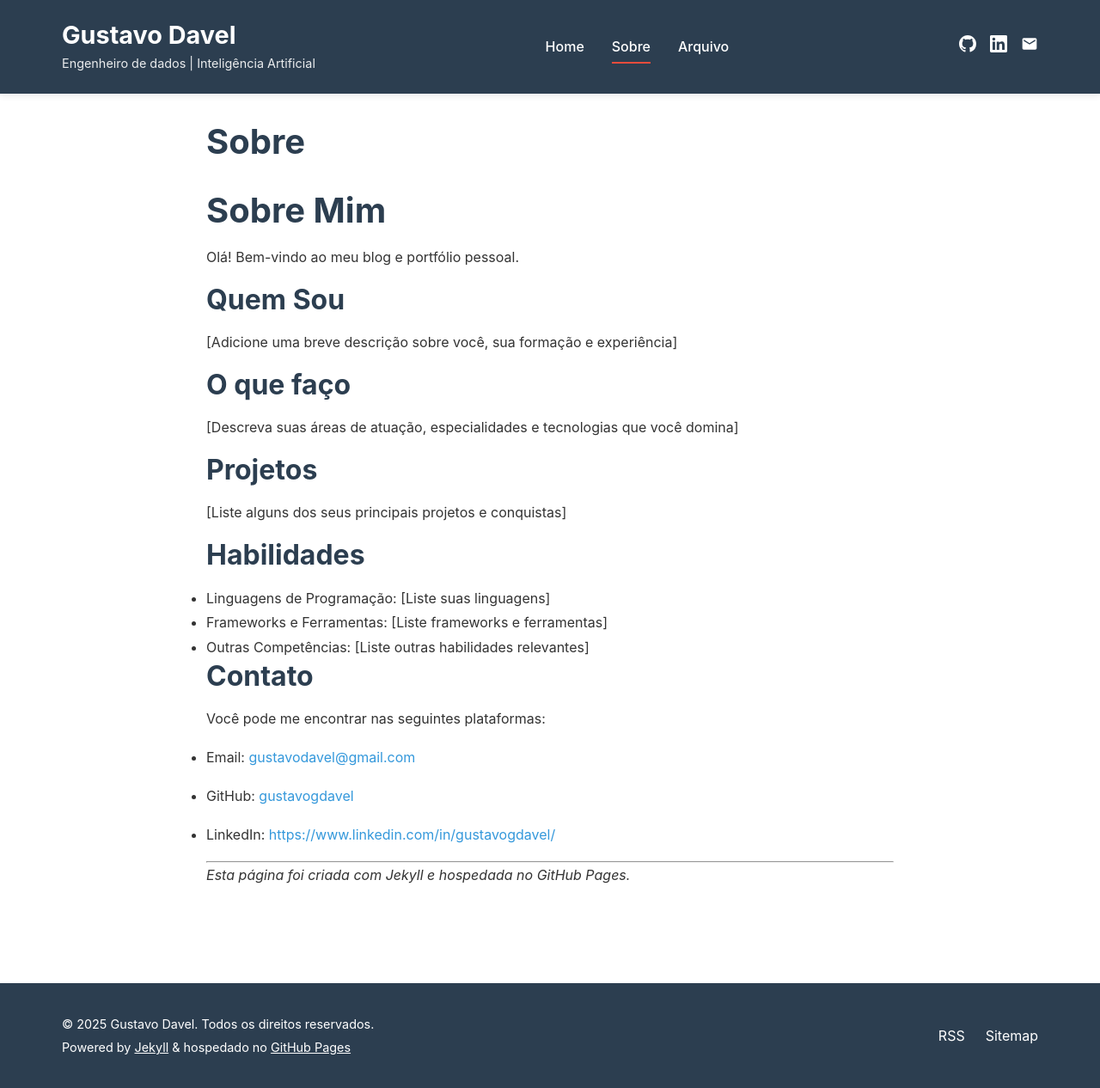
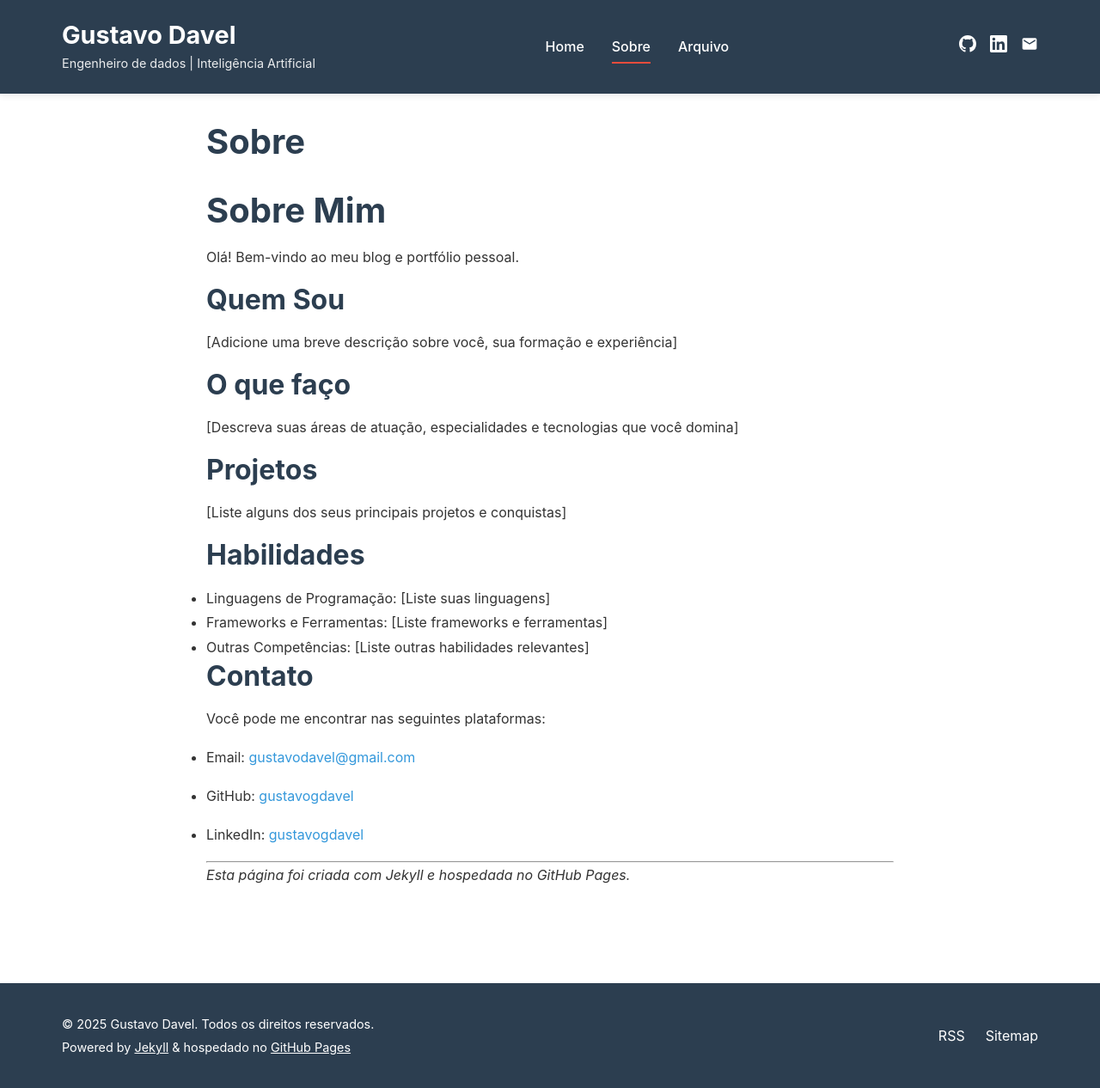
Before and after one commit to gustavogdavel/BlogPortifolio, a Jekyll site: the page built from about.md, in a window 1280 px wide and 1266 px high. Shown: the whole window at 86% size. Built offline with Jekyll 4.4.1, drawn with Linux system fonts in a browser that asks for light colours; some of the changed lines change nothing that is shown.

Commit message:
Fix LinkedIn username in config

```diff
--- a/_config.yml
+++ b/_config.yml
@@ -11,7 +11,7 @@ author:
   name: Gustavo Davel
   email: gustavodavel@gmail.com
   github: gustavogdavel
-  linkedin: https://www.linkedin.com/in/gustavogdavel/
+  linkedin: gustavogdavel
   # twitter: seu-twitter
 
 # Configurações de Build
```
